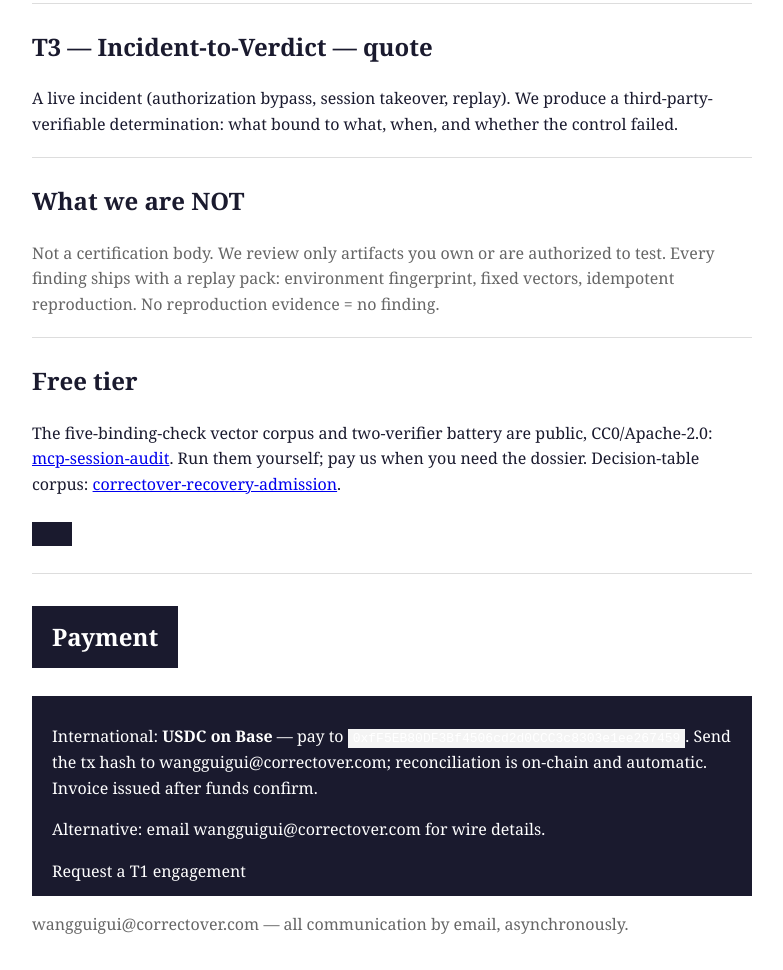
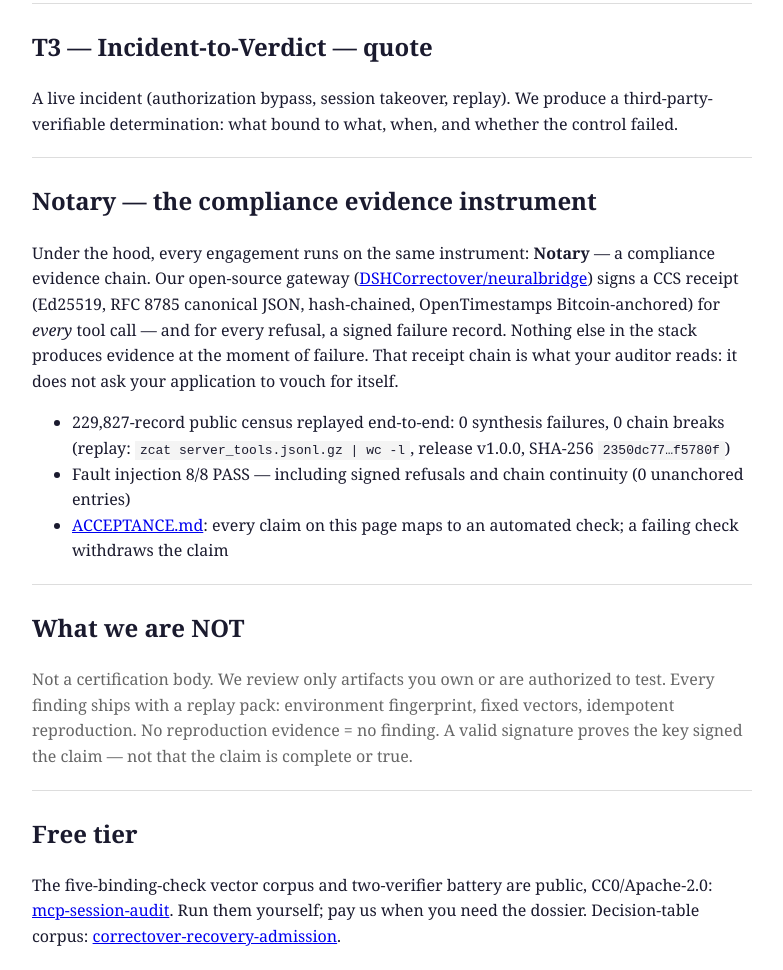
Before and after one commit to DSHCorrectover/correctover-recovery-admission, a website: page docs/services.html in a window 1280 px wide. Shown: the part 640-1610 px from the top of the page, without its empty margins (248-1031 px from the left). Drawn offline with Linux system fonts and the light colour scheme.

Commit message:
services: add Notary evidence-instrument section with census/fault-injection evidence and ACCEPTANCE link

```diff
--- a/docs/services.html
+++ b/docs/services.html
@@ -7,7 +7,14 @@
 <p>Cross-implementation battery against official MCP SDKs (Python / TypeScript / Go). For vendors shipping MCP servers or gateways.</p>
 <h2>T3 — Incident-to-Verdict — quote</h2>
 <p>A live incident (authorization bypass, session takeover, replay). We produce a third-party-verifiable determination: what bound to what, when, and whether the control failed.</p>
-<h2>What we are NOT</h2><p class="not">Not a certification body. We review only artifacts you own or are authorized to test. Every finding ships with a replay pack: environment fingerprint, fixed vectors, idempotent reproduction. No reproduction evidence = no finding.</p>
+<h2>Notary — the compliance evidence instrument</h2>
+<p>Under the hood, every engagement runs on the same instrument: <strong>Notary</strong> — a compliance evidence chain. Our open-source gateway (<a href="https://github.com/DSHCorrectover/neuralbridge">DSHCorrectover/neuralbridge</a>) signs a CCS receipt (Ed25519, RFC 8785 canonical JSON, hash-chained, OpenTimestamps Bitcoin-anchored) for <em>every</em> tool call — and for every refusal, a signed failure record. Nothing else in the stack produces evidence at the moment of failure. That receipt chain is what your auditor reads: it does not ask your application to vouch for itself.</p>
+<ul>
+<li>229,827-record public census replayed end-to-end: 0 synthesis failures, 0 chain breaks (replay: <code>zcat server_tools.jsonl.gz | wc -l</code>, release v1.0.0, SHA-256 <code>2350dc77…f5780f</code>)</li>
+<li>Fault injection 8/8 PASS — including signed refusals and chain continuity (0 unanchored entries)</li>
+<li><a href="https://github.com/DSHCorrectover/neuralbridge/blob/main/ACCEPTANCE.md">ACCEPTANCE.md</a>: every claim on this page maps to an automated check; a failing check withdraws the claim</li>
+</ul>
+<h2>What we are NOT</h2><p class="not">Not a certification body. We review only artifacts you own or are authorized to test. Every finding ships with a replay pack: environment fingerprint, fixed vectors, idempotent reproduction. No reproduction evidence = no finding. A valid signature proves the key signed the claim — not that the claim is complete or true.</p>
 <h2>Free tier</h2>
 <p>The five-binding-check vector corpus and two-verifier battery are public, CC0/Apache-2.0: <a href="https://github.com/DSHCorrectover/mcp-session-audit">mcp-session-audit</a>. Run them yourself; pay us when you need the dossier. Decision-table corpus: <a href="https://github.com/DSHCorrectover/correctover-recovery-admission">correctover-recovery-admission</a>.</p>
 <p><a class="cta" href="mailto:wangguigui@correctover.com?subject=T1%20Bounded%20Review%20inquiry"><h2>Payment</h2>
```
